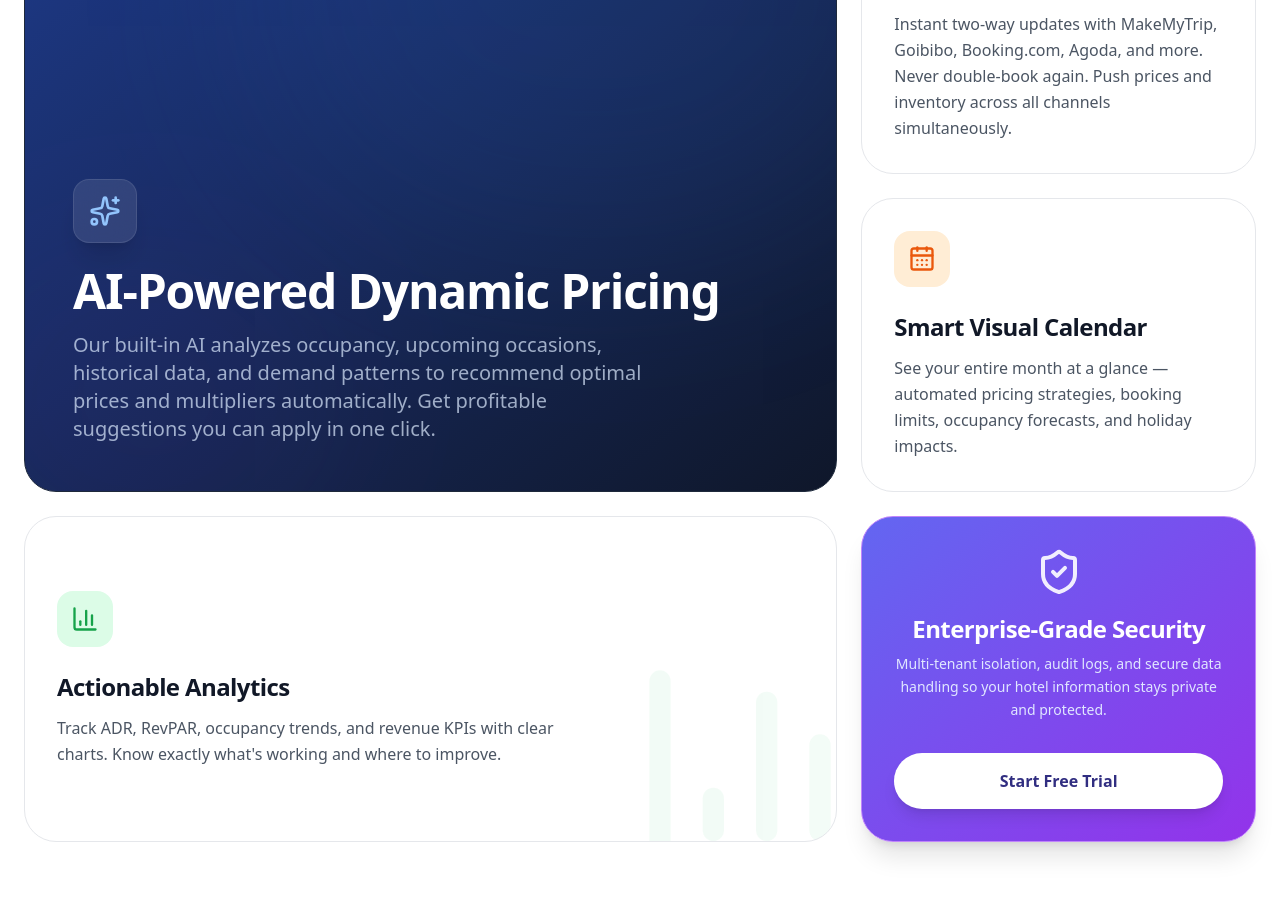
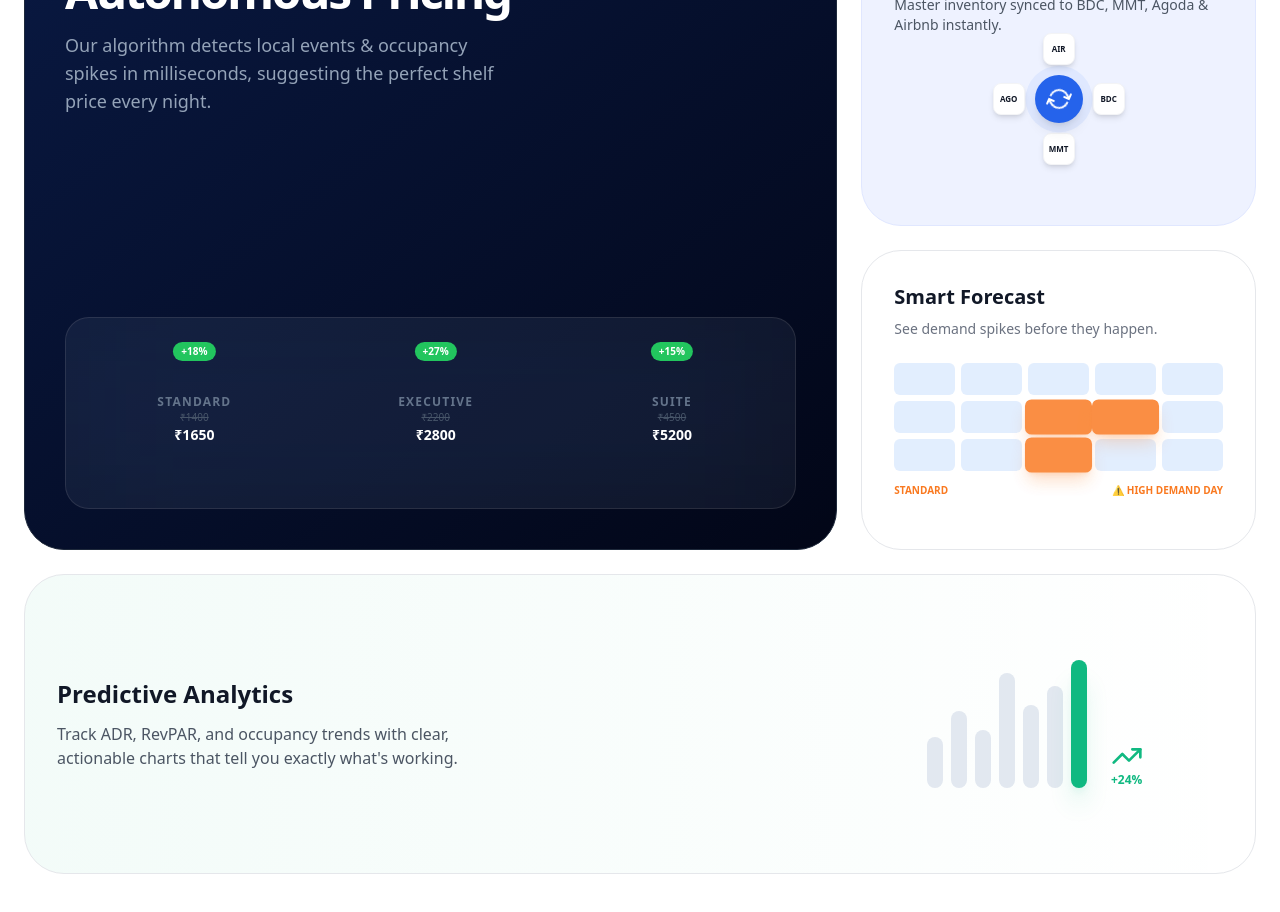
Before and after one commit to GarvonGit/Roomora, a React (Vite) app in the folder frontend/: page / in a window 1280 px wide. Shown: the part 1860-2772 px from the top of the page. Built offline with nearby package versions, Linux system fonts and the light colour scheme.

Commit message:
completed full project

```diff
--- a/frontend/src/App.jsx
+++ b/frontend/src/App.jsx
@@ -13,9 +13,8 @@ import Signup from './pages/Signup';
 import LandingPage from './pages/LandingPage';
 
 const PrivateRoute = ({ children }) => {
-  // const token = localStorage.getItem('token');
-  // return token ? children : <Navigate to="/login" />;
-  return children; // Login bypassed for testing
+  const token = localStorage.getItem('token');
+  return token ? children : <Navigate to="/login" />;
 };
 
 export default function App() {
--- a/frontend/src/index.css
+++ b/frontend/src/index.css
@@ -22,3 +22,20 @@
     @apply px-4 py-2 bg-white dark:bg-dark-800 border border-gray-200 dark:border-dark-700 hover:bg-gray-50 dark:hover:bg-dark-700 rounded-lg font-medium transition-colors;
   }
 }
+@layer utilities {
+  .animate-spin-slow {
+    animation: spin 3s linear infinite;
+  }
+  .perspective-1000 {
+    perspective: 1000px;
+  }
+}
+
+@keyframes spin {
+  from {
+    transform: rotate(0deg);
+  }
+  to {
+    transform: rotate(360deg);
+  }
+}
--- a/frontend/src/pages/LandingPage.jsx
+++ b/frontend/src/pages/LandingPage.jsx
@@ -1,6 +1,6 @@
 import { motion } from 'framer-motion';
 import { Link } from 'react-router-dom';
-import { ArrowRight, Sparkles, CalendarDays, RefreshCw, BarChart3, ShieldCheck } from 'lucide-react';
+import { ArrowRight, Sparkles, CalendarDays, RefreshCw, BarChart3, ShieldCheck, TrendingUp } from 'lucide-react';
 
 export default function LandingPage({ darkMode, setDarkMode }) {
   // Animation variants
@@ -68,7 +68,7 @@ export default function LandingPage({ darkMode, setDarkMode }) {
           className="inline-flex items-center gap-2 px-4 py-2 rounded-full bg-blue-100/50 dark:bg-primary-900/30 border border-blue-200 dark:border-primary-800/50 text-blue-800 dark:text-primary-300 font-medium text-sm mb-8 backdrop-blur-sm"
         >
           <Sparkles className="w-4 h-4 text-orange-500 animate-pulse" />
-          Powered by Gemini 3.1 Flash Lite · Fast & Accurate
+          Roomora Revenue Intelligence · Autonomous & Deterministic Pricing
         </motion.div>
 
         <motion.h1
@@ -262,157 +262,190 @@ export default function LandingPage({ darkMode, setDarkMode }) {
       </main>
 
       {/* Features Section */}
-      <section className="relative z-10 bg-white dark:bg-slate-900 py-24 border-y border-gray-100 dark:border-slate-800 transition-colors duration-300 overflow-hidden">
+      <section className="relative z-10 bg-white dark:bg-slate-900 py-32 border-y border-gray-100 dark:border-slate-800 transition-colors duration-300 overflow-hidden">
         <div className="container mx-auto px-6">
           <motion.div
             initial={{ opacity: 0, y: 30 }}
             whileInView={{ opacity: 1, y: 0 }}
             transition={{ duration: 0.8, ease: "easeOut" }}
             viewport={{ once: true }}
-            className="text-center max-w-3xl mx-auto mb-16"
+            className="text-center max-w-3xl mx-auto mb-20"
           >
-            <h2 className="text-4xl md:text-5xl font-black tracking-tight text-gray-900 dark:text-white mb-6">
-              Everything you need to <span className="text-transparent bg-clip-text bg-gradient-to-r from-blue-500 to-purple-500">dominate</span> your local market.
+            <h2 className="text-4xl md:text-6xl font-black tracking-tight text-gray-900 dark:text-white mb-6">
+              Everything you need to <span className="text-transparent bg-clip-text bg-gradient-to-r from-blue-600 to-purple-600">dominate</span> your market.
             </h2>
             <p className="text-lg text-gray-600 dark:text-gray-400">
-              Roomora is built for Indian hoteliers — from boutique properties to mid-size hotels. Centralize bookings, eliminate overbooking, and grow revenue with smart automation.
+              Roomora isn't just a dashboard — it's your hotel's new brain. We've automated the heavy lifting so you can focus on your guests.
             </p>
           </motion.div>
 
+          <div className="grid grid-cols-1 md:grid-cols-6 gap-6 auto-rows-[300px]">
+
+            {/* 1. REVENUE INTELLIGENCE (Large) */}
             <motion.div
-            variants={containerVariants}
-            initial="hidden"
-            whileInView="visible"
-            viewport={{ once: true, margin: "-100px" }}
-            className="grid grid-cols-1 md:grid-cols-3 gap-6 auto-rows-[auto] md:auto-rows-[minmax(250px,_auto)]"
+              initial={{ opacity: 0, y: 30 }} whileInView={{ opacity: 1, y: 0 }} viewport={{ once: true }}
+              className="md:col-span-4 md:row-span-2 relative group overflow-hidden rounded-[2.5rem] bg-slate-950 p-10 flex flex-col justify-between border border-slate-800"
             >
-            {/* Box 1 (Large) - AI Pricing */}
+              <div className="absolute inset-0 bg-gradient-to-br from-blue-600/20 to-transparent pointer-events-none" />
+              <div className="relative z-10 flex flex-col h-full">
+                <div className="flex justify-between items-start mb-auto">
+                    <div>
+                      <h3 className="text-3xl md:text-5xl font-black text-white mb-4 tracking-tighter">Autonomous Pricing</h3>
+                      <p className="text-slate-400 text-lg max-w-md">Our algorithm detects local events & occupancy spikes in milliseconds, suggesting the perfect shelf price every night.</p>
+                    </div>
+                </div>
+
+                {/* VISUAL COMPONENT: PRICE OPTIMIZER MOCKUP */}
+                <div className="mt-8 relative h-48 bg-white/5 rounded-3xl border border-white/10 p-6 flex items-center justify-center overflow-hidden">
+                    <div className="absolute inset-0 bg-blue-500/5 blur-3xl" />
+                    <div className="flex gap-8 items-end relative z-10 w-full justify-around">
+                        {[
+                          { label: 'Standard', old: '₹1400', new: '₹1650', h: 60, p: '18%' },
+                          { label: 'Executive', old: '₹2200', new: '₹2800', h: 90, p: '27%' },
+                          { label: 'Suite', old: '₹4500', new: '₹5200', h: 75, p: '15%' }
+                        ].map((item, idx) => (
+                           <div key={idx} className="flex flex-col items-center">
                               <motion.div
-              variants={itemVariants}
-              whileHover={{ y: -8, scale: 1.01 }}
-              transition={{ type: "spring", stiffness: 300, damping: 20 }}
-              className="md:col-span-2 md:row-span-2 relative group overflow-hidden rounded-[2rem] bg-gradient-to-br from-blue-900 to-slate-900 border border-slate-800 p-8 md:p-12 flex flex-col justify-end min-h-[400px]"
+                                initial={{ height: 0 }}
+                                whileInView={{ height: `${item.h}%` }}
+                                transition={{ delay: idx * 0.2 + 0.5, duration: 1 }}
+                                className="w-16 bg-gradient-to-t from-blue-600 to-purple-500 rounded-t-xl relative group"
                               >
-              {/* Decorative Glows */}
-              <motion.div animate={{ scale: [1, 1.1, 1], opacity: [0.3, 0.5, 0.3] }} transition={{ repeat: Infinity, duration: 4 }} className="absolute top-[-20%] right-[-10%] w-[80%] h-[80%] bg-blue-500/20 rounded-full blur-[100px]"></motion.div>
-              <motion.div animate={{ scale: [1, 1.2, 1], opacity: [0.2, 0.4, 0.2] }} transition={{ repeat: Infinity, duration: 5, delay: 1 }} className="absolute bottom-[-10%] left-[-10%] w-[50%] h-[50%] bg-purple-500/20 rounded-full blur-[100px]"></motion.div>
-
-              <motion.div
-                animate={{ rotate: [0, 5, -5, 0] }}
-                transition={{ repeat: Infinity, duration: 6, ease: "easeInOut" }}
-                className="bg-white/10 backdrop-blur-md w-16 h-16 rounded-2xl flex items-center justify-center mb-6 shadow-xl border border-white/10 relative z-10"
-              >
-                <Sparkles className="w-8 h-8 text-blue-300" />
+                                 <div className="absolute -top-10 left-1/2 -translate-x-1/2 bg-green-500 text-white text-[10px] px-2 py-0.5 rounded-full font-bold">+{item.p}</div>
                               </motion.div>
-              <h3 className="text-3xl md:text-5xl font-black text-white mb-4 relative z-10 tracking-tight">AI-Powered Dynamic Pricing</h3>
-              <p className="text-blue-100/70 text-lg md:text-xl max-w-xl relative z-10 leading-relaxed font-medium">
-                Our built-in AI analyzes occupancy, upcoming occasions, historical data, and demand patterns to recommend optimal prices and multipliers automatically. Get profitable suggestions you can apply in one click.
-              </p>
-            </motion.div>
-
-            {/* Box 2 - OTA Sync */}
-            <motion.div
-              variants={itemVariants}
-              whileHover={{ y: -8 }}
-              className="md:col-span-1 md:row-span-1 relative group overflow-hidden rounded-[2rem] bg-white dark:bg-slate-900 border border-gray-200 dark:border-slate-800 p-8 flex flex-col hover:border-purple-300 dark:hover:border-purple-500/50 hover:shadow-2xl hover:shadow-purple-500/10 transition-colors duration-300"
-            >
-              <div className="bg-purple-100 dark:bg-purple-900/30 w-14 h-14 rounded-2xl flex items-center justify-center mb-6 text-purple-600 dark:text-purple-400 group-hover:rotate-12 transition-transform duration-300">
-                <RefreshCw className="w-7 h-7" />
+                              <p className="text-xs text-slate-500 mt-3 font-semibold uppercase tracking-widest">{item.label}</p>
+                              <p className="text-[10px] text-slate-600 line-through">{item.old}</p>
+                              <p className="text-sm text-white font-bold">{item.new}</p>
                            </div>
-              <h3 className="text-2xl font-black tracking-tight text-gray-900 dark:text-white mb-3">Seamless OTA Sync</h3>
-              <p className="text-gray-600 dark:text-gray-400 leading-relaxed">
-                Instant two-way updates with MakeMyTrip, Goibibo, Booking.com, Agoda, and more. Never double-book again. Push prices and inventory across all channels simultaneously.
-              </p>
-            </motion.div>
-
-            {/* Box 3 - Smart Calendar */}
-            <motion.div
-              variants={itemVariants}
-              whileHover={{ y: -8 }}
-              className="md:col-span-1 md:row-span-1 relative group overflow-hidden rounded-[2rem] bg-white dark:bg-slate-900 border border-gray-200 dark:border-slate-800 p-8 flex flex-col hover:border-orange-300 dark:hover:border-orange-500/50 hover:shadow-2xl hover:shadow-orange-500/10 transition-colors duration-300"
-            >
-              <div className="bg-orange-100 dark:bg-orange-900/30 w-14 h-14 rounded-2xl flex items-center justify-center mb-6 text-orange-600 dark:text-orange-400 group-hover:-rotate-12 transition-transform duration-300">
-                <CalendarDays className="w-7 h-7" />
+                        ))}
                     </div>
-              <h3 className="text-2xl font-black tracking-tight text-gray-900 dark:text-white mb-3">Smart Visual Calendar</h3>
-              <p className="text-gray-600 dark:text-gray-400 leading-relaxed">
-                See your entire month at a glance — automated pricing strategies, booking limits, occupancy forecasts, and holiday impacts.
-              </p>
-            </motion.div>
-
-            {/* Box 4 - Predictive Analytics */}
-            <motion.div
-              variants={itemVariants}
-              whileHover={{ scale: 1.02 }}
-              transition={{ type: "spring", stiffness: 300, damping: 20 }}
-              className="md:col-span-2 md:row-span-1 relative group overflow-hidden rounded-[2rem] bg-white dark:bg-slate-900 border border-gray-200 dark:border-slate-800 p-8 flex items-center hover:shadow-2xl hover:shadow-green-500/10 transition-colors duration-300 min-h-[250px]"
-            >
-              <div className="absolute right-0 bottom-0 opacity-5 dark:opacity-10 group-hover:opacity-[0.15] dark:group-hover:opacity-30 group-hover:-translate-y-4 group-hover:-translate-x-4 transition-all duration-700">
-                <BarChart3 className="w-64 h-64 text-green-500 translate-x-12 translate-y-16" />
                 </div>
-              <div className="relative z-10 max-w-lg">
-                <div className="bg-green-100 dark:bg-green-900/30 w-14 h-14 rounded-2xl flex items-center justify-center mb-6 text-green-600 dark:text-green-400 group-hover:scale-110 transition-transform duration-500">
-                  <BarChart3 className="w-7 h-7" />
-                </div>
-                <h3 className="text-2xl font-black tracking-tight text-gray-900 dark:text-white mb-3">Actionable Analytics</h3>
-                <p className="text-gray-600 dark:text-gray-400 leading-relaxed">
-                  Track ADR, RevPAR, occupancy trends, and revenue KPIs with clear charts. Know exactly what's working and where to improve.
-                </p>
               </div>
             </motion.div>
 
-            {/* Box 5 - Secure / Try Now */}
+            {/* 2. OTA SYNC (Narrow) */}
             <motion.div
-              variants={itemVariants}
-              whileHover={{ y: -10 }}
-              className="md:col-span-1 md:row-span-1 relative group overflow-hidden rounded-[2rem] bg-gradient-to-br from-indigo-500 to-purple-600 border border-purple-400 shadow-xl p-8 flex flex-col justify-center items-center text-center hover:shadow-purple-500/40 transition-colors duration-500"
+              initial={{ opacity: 0, x: 30 }} whileInView={{ opacity: 1, x: 0 }} viewport={{ once: true }}
+              className="md:col-span-2 md:row-span-1 relative group overflow-hidden rounded-[2.5rem] bg-indigo-50 dark:bg-indigo-950/20 border border-indigo-100 dark:border-indigo-900/30 p-8"
             >
-              <motion.div animate={{ y: [0, -5, 0] }} transition={{ repeat: Infinity, duration: 3 }}>
-                <ShieldCheck className="w-12 h-12 mb-4 text-white opacity-90" />
+               <h4 className="text-xl font-bold mb-2">Real-time Hub</h4>
+               <p className="text-sm text-gray-600 dark:text-gray-400 mb-6">Master inventory synced to BDC, MMT, Agoda & Airbnb instantly.</p>
+
+               {/* VISUAL: PULSING HUB */}
+               <div className="flex justify-center items-center py-4 relative">
+                  <motion.div
+                    animate={{ scale: [1, 1.2, 1], opacity: [0.5, 0.2, 0.5] }}
+                    transition={{ repeat: Infinity, duration: 3 }}
+                    className="absolute w-16 h-16 rounded-full bg-blue-500/20"
+                  />
+                  <div className="w-12 h-12 rounded-full bg-blue-600 flex items-center justify-center text-white z-10 shadow-lg">
+                    <RefreshCw className="w-6 h-6 animate-spin-slow" />
+                  </div>
+                  {/* Floating OTA icons */}
+                  {[0, 90, 180, 270].map((deg, i) => (
+                    <motion.div
+                      key={i}
+                      initial={{ scale: 0 }}
+                      whileInView={{ scale: 1, x: Math.cos(deg * Math.PI / 180) * 50, y: Math.sin(deg * Math.PI / 180) * 50 }}
+                      transition={{ delay: 1 + (i * 0.1) }}
+                      className="absolute w-8 h-8 rounded-lg bg-white dark:bg-slate-800 shadow-md border border-gray-100 dark:border-slate-700 flex items-center justify-center text-[8px] font-black"
+                    >
+                      {['BDC', 'MMT', 'AGO', 'AIR'][i]}
                     </motion.div>
-              <h3 className="text-2xl font-black tracking-tight text-white mb-2">Enterprise-Grade Security</h3>
-              <p className="text-indigo-100 leading-relaxed mb-8 flex-grow text-sm">
-                Multi-tenant isolation, audit logs, and secure data handling so your hotel information stays private and protected.
-              </p>
-              <Link to="/signup" className="px-8 py-4 bg-white text-indigo-900 font-bold rounded-full hover:scale-105 transition-transform w-full shadow-lg shadow-black/10">
-                Start Free Trial
-              </Link>
+                  ))}
+               </div>
             </motion.div>
+
+            {/* 3. CALENDAR HEATMAP (Small) */}
+            <motion.div
+              initial={{ opacity: 0, y: 30 }} whileInView={{ opacity: 1, y: 0 }} viewport={{ once: true }}
+              className="md:col-span-2 md:row-span-1 relative group overflow-hidden rounded-[2.5rem] bg-white dark:bg-slate-900 border border-gray-200 dark:border-slate-800 p-8"
+            >
+               <h4 className="text-xl font-bold mb-2 text-gray-900 dark:text-white">Smart Forecast</h4>
+               <p className="text-sm text-gray-500 mb-6">See demand spikes before they happen.</p>
+
+               {/* VISUAL: MINI HEATMAP */}
+               <div className="grid grid-cols-5 gap-1.5 opacity-80">
+                  {[...Array(15)].map((_, i) => (
+                    <div
+                      key={i}
+                      className={`h-8 rounded-md ${i === 7 || i === 8 || i === 12 ? 'bg-orange-500 scale-110 shadow-lg shadow-orange-500/30' : 'bg-blue-100 dark:bg-slate-800'}`}
+                    />
+                  ))}
+               </div>
+               <div className="mt-3 flex justify-between text-[10px] font-bold text-orange-500 animate-pulse uppercase">
+                  <span>Standard</span>
+                  <span>⚠ High Demand Day</span>
+               </div>
             </motion.div>
+
+            {/* 4. SMART ANALYTICS (Bottom Wide) */}
+            <motion.div
+               initial={{ opacity: 0, y: 30 }} whileInView={{ opacity: 1, y: 0 }} viewport={{ once: true }}
+               className="md:col-span-6 md:row-span-1 relative group overflow-hidden rounded-[2.5rem] bg-gradient-to-r from-emerald-500/5 to-transparent border border-gray-200 dark:border-slate-800 p-8 flex items-center justify-between"
+            >
+               <div className="max-w-md">
+                 <h4 className="text-2xl font-black mb-3">Predictive Analytics</h4>
+                 <p className="text-gray-600 dark:text-gray-400">Track ADR, RevPAR, and occupancy trends with clear, actionable charts that tell you exactly what's working.</p>
+               </div>
+
+               {/* VISUAL: COMPACT CHART */}
+               <div className="hidden lg:flex gap-2 items-end h-32 pr-20">
+                  {[40, 60, 45, 90, 65, 80, 100].map((h, i) => (
+                    <motion.div
+                      key={i}
+                      initial={{ height: 0 }}
+                      whileInView={{ height: `${h}%` }}
+                      transition={{ delay: 0.5 + (i * 0.1) }}
+                      className={`w-4 rounded-full ${i === 6 ? 'bg-emerald-500 shadow-xl shadow-emerald-500/30' : 'bg-slate-200 dark:bg-slate-800'}`}
+                    />
+                  ))}
+                  <div className="ml-4 text-emerald-500">
+                     <TrendingUp className="w-8 h-8" />
+                     <p className="text-xs font-black">+24%</p>
+                  </div>
+               </div>
+            </motion.div>
+
+          </div>
         </div>
       </section>
 
       {/* Contact & Demo CTA Section */}
-      <section className="relative z-10 bg-slate-50 dark:bg-slate-950 py-24 border-t border-gray-100 dark:border-slate-800 transition-colors duration-300">
-        <div className="container mx-auto px-6 max-w-4xl text-center">
+      <section className="relative z-10 bg-slate-50 dark:bg-slate-950 py-32 border-t border-gray-100 dark:border-slate-800 transition-colors duration-300">
+        <div className="container mx-auto px-6 max-w-5xl">
           <motion.div
             initial={{ y: 20, opacity: 0 }}
             whileInView={{ y: 0, opacity: 1 }}
             viewport={{ once: true }}
-            className="p-10 md:p-14 rounded-3xl bg-white dark:bg-slate-900 border border-gray-200 dark:border-slate-800 shadow-xl"
+            className="relative p-10 md:p-20 rounded-[3rem] bg-white dark:bg-slate-900 border border-gray-200 dark:border-slate-800 shadow-2xl overflow-hidden text-center"
           >
-            <h2 className="text-3xl md:text-5xl font-bold tracking-tight text-gray-900 dark:text-white mb-6">
-              Ready to increase your occupancy and ADR?
+            {/* Background design */}
+            <div className="absolute top-0 right-0 w-64 h-64 bg-blue-500/5 rounded-full blur-3xl -translate-y-1/2 translate-x-1/2" />
+            <div className="absolute bottom-0 left-0 w-64 h-64 bg-purple-500/5 rounded-full blur-3xl translate-y-1/2 -translate-x-1/2" />
+
+            <h2 className="text-4xl md:text-6xl font-black tracking-tight text-gray-900 dark:text-white mb-8 relative z-10">
+              Ready to grow your RevPAR?
             </h2>
-            <p className="text-lg text-gray-600 dark:text-gray-400 mb-10 max-w-2xl mx-auto">
-              Join hundreds of smart hotel owners who are using Roomora to run more profitable properties with less daily effort.
+            <p className="text-xl text-gray-600 dark:text-gray-400 mb-12 max-w-2xl mx-auto relative z-10 leading-relaxed">
+              Join the new generation of revenue-focused hoteliers. Start your 30-day journey to better occupancy today.
             </p>
-            <div className="flex flex-col sm:flex-row justify-center gap-4">
+            <div className="flex flex-col sm:flex-row justify-center gap-6 relative z-10">
               <a
                 href="mailto:business.gaarv@gmail.com?subject=Roomora%20Demo%20Request"
-                className="px-8 py-4 rounded-full text-base font-bold bg-blue-600 hover:bg-blue-700 text-white shadow-lg shadow-blue-500/30 transition-transform active:scale-95 flex items-center justify-center gap-2"
+                className="px-10 py-5 rounded-full text-lg font-black bg-blue-600 hover:bg-blue-700 text-white shadow-xl shadow-blue-500/30 transition-all hover:scale-105 active:scale-95 flex items-center justify-center gap-3"
               >
-                Request a Live Demo
+                Request 1-on-1 Demo <Sparkles className="w-5 h-5" />
               </a>
-              <a
-                href="mailto:business.gaarv@gmail.com?subject=Roomora%20Sales%20Enquiry"
-                className="px-8 py-4 rounded-full text-base font-bold bg-gray-50 dark:bg-slate-800 border border-gray-200 dark:border-slate-700 text-gray-900 dark:text-white shadow-sm hover:bg-gray-100 dark:hover:bg-slate-700 transition-transform active:scale-95 flex items-center justify-center gap-2"
+              <Link
+                to="/signup"
+                className="px-10 py-5 rounded-full text-lg font-black bg-white dark:bg-slate-800 border border-gray-200 dark:border-slate-700 text-gray-900 dark:text-white shadow-xl hover:bg-gray-50 dark:hover:bg-slate-700 transition-all hover:scale-105 active:scale-95 flex items-center justify-center gap-2"
               >
-                Contact Sales
-              </a>
+                Start Free Trial
+              </Link>
             </div>
-            <p className="mt-8 text-sm text-gray-500 dark:text-gray-400">
-              Or email us directly at <a href="mailto:business.gaarv@gmail.com" className="text-blue-600 dark:text-blue-400 hover:underline">business.gaarv@gmail.com</a>
+            <p className="mt-10 text-sm font-medium text-gray-500 dark:text-gray-400 relative z-10">
+              No credit card required · Instant setup · Multi-tenant secure
             </p>
           </motion.div>
         </div>
```
Also changed, not shown: 2 other files (tests, documents, lock files or other folders). Lines whose indentation alone changed are shown as unchanged.
